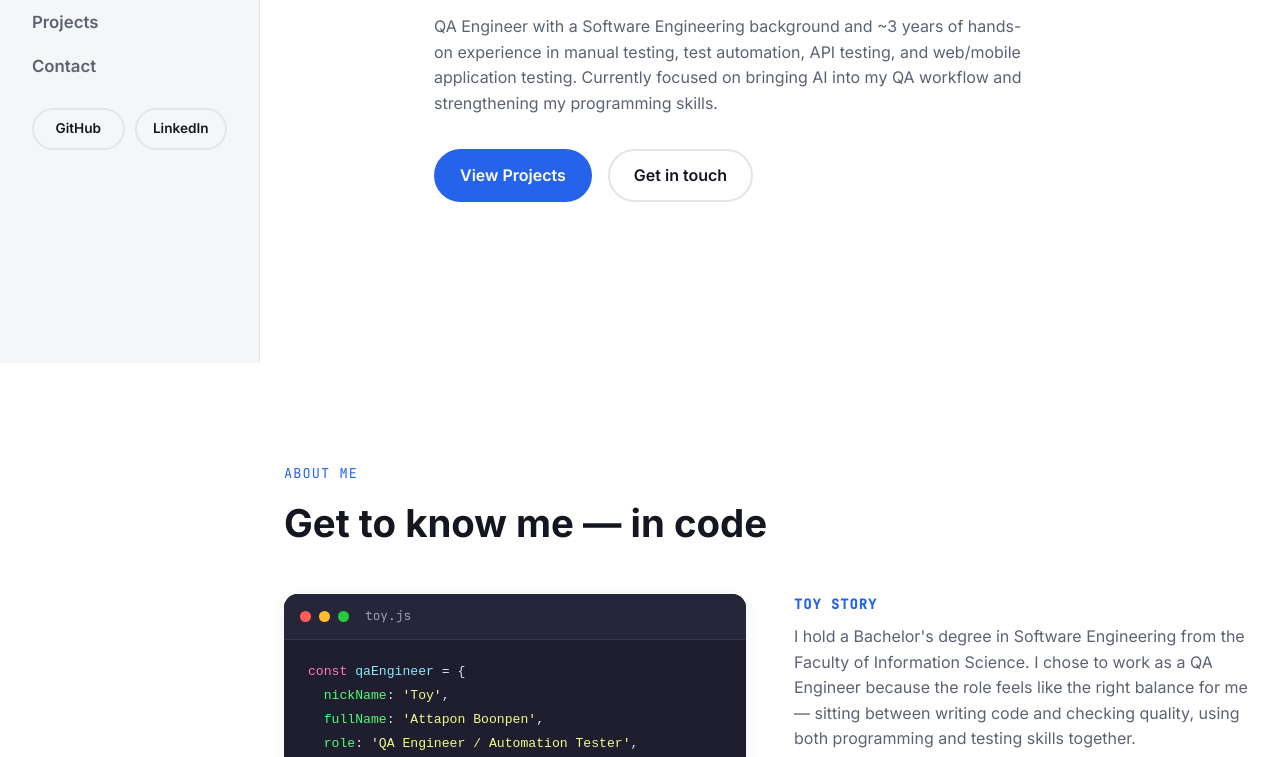
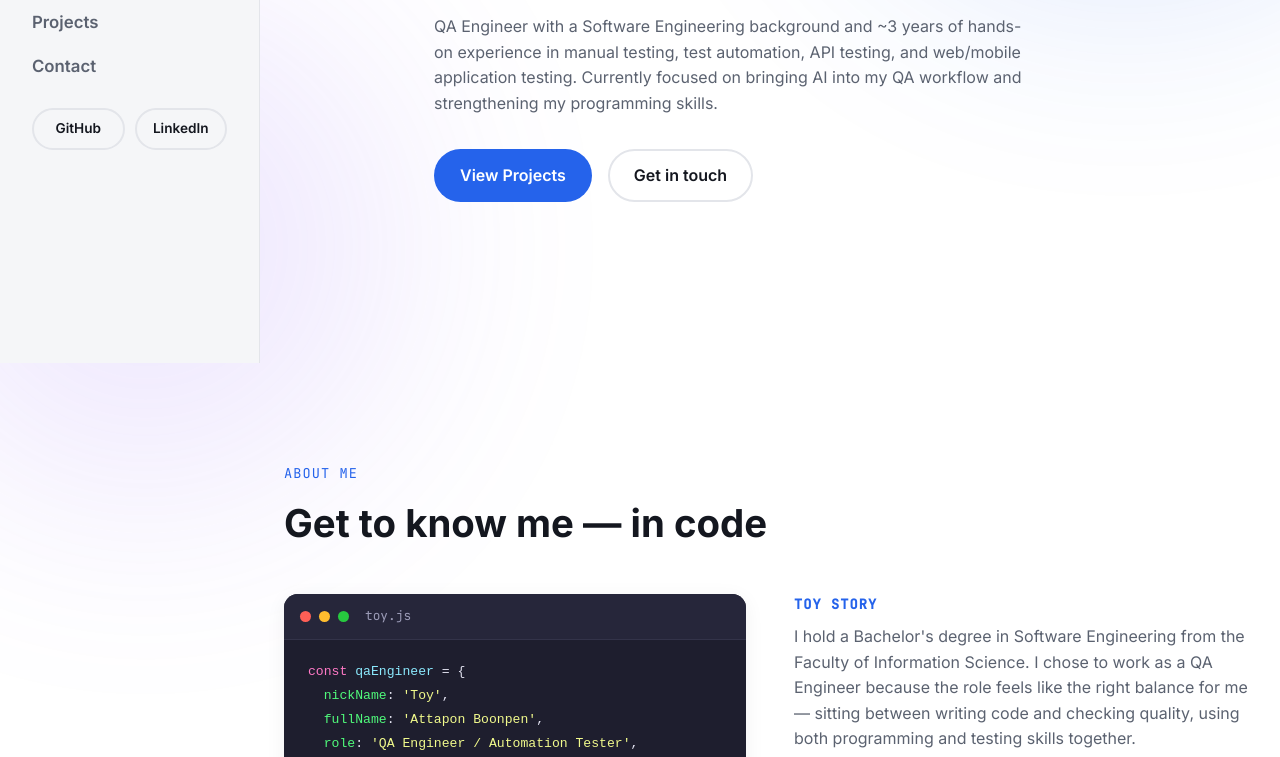
Before and after one commit to toyattapon/toyattapon.github.io, a plain HTML site: page index.html in a window 1280 px wide. Shown: the part 437-1194 px from the top of the page. Drawn offline with Linux system fonts and the light colour scheme; a web font is replaced by a local one.

Commit message:
fix ambient background glow + complete twitter card + prevent theme flash

```diff
--- a/css/style.css
+++ b/css/style.css
@@ -366,6 +366,47 @@ ul { list-style: none; }
    ========================================================= */
 .section { padding: 100px 0; }
 .section-alt { background: var(--bg-alt); }
+
+/* --- Ambient glow: เลเยอร์เดียว fixed ติดจอ ลอยอยู่หลังเนื้อหาทั้งหน้า
+   (เดิมเคยทำเป็น .has-glow แปะซ้ำทุก section — พอมี overflow:hidden ต่อ section
+   มันเลยโดนตัดขอบเป็นชิ้นๆ ที่รอยต่อ section แถมซ้ำแพทเทินเดิม 4 รอบ
+   ย้ายมาไว้ที่ body/html::before ทีเดียว ไม่ผูกกับกล่องของ section ไหนเลย
+   จึงไม่มีขอบให้ตัด — section ที่มีพื้นทึบอยู่แล้ว (.section-alt, การ์ดต่างๆ, sidebar)
+   จะบังมันเป็นธรรมชาติ ส่วน section โปร่งใส (Hero/About/Skills/Contact) จะเห็นมันทะลุผ่าน) --- */
+body { position: relative; }
+
+html::before,
+body::before {
+  content: '';
+  position: fixed;
+  border-radius: 50%;
+  z-index: -1;
+  pointer-events: none; /* กันบัง click/hover ของปุ่ม/ลิงก์ */
+}
+html::before {
+  width: 520px;
+  height: 520px;
+  background: var(--accent);
+  opacity: 0.22;
+  filter: blur(130px);
+  top: -120px;
+  right: -100px;
+  animation: ambientGlowDrift 16s ease-in-out infinite alternate;
+}
+body::before {
+  width: 460px;
+  height: 460px;
+  background: #8b5cf6;
+  opacity: 0.14;
+  filter: blur(110px);
+  bottom: -140px;
+  left: -120px;
+  animation: ambientGlowDrift 22s ease-in-out infinite alternate-reverse;
+}
+@keyframes ambientGlowDrift {
+  from { transform: translate(0, 0) scale(1); }
+  to { transform: translate(40px, -30px) scale(1.1); }
+}
 
 /* --- About --- */
 .about-grid {
--- a/index.html
+++ b/index.html
@@ -16,12 +16,33 @@
   <meta property="og:url" content="https://toyattapon.github.io/" />
   <meta property="og:image" content="https://toyattapon.github.io/assets/profile.jpg" />
   <meta name="twitter:card" content="summary" />
+  <meta name="twitter:title" content="Attapon Boonpen (Toy) — QA Engineer / Software Automation Tester" />
+  <meta name="twitter:description" content="Portfolio of Attapon Boonpen (Toy), QA Engineer & Software Automation Tester specializing in test automation, API testing, and quality engineering." />
+  <meta name="twitter:image" content="https://toyattapon.github.io/assets/profile.jpg" />
 
   <!-- Google Fonts (ฟรี ไม่ต้อง license) -->
   <link rel="preconnect" href="https://fonts.googleapis.com">
   <link href="https://fonts.googleapis.com/css2?family=Inter:wght@400;500;600;700;800&family=Saira+Extra+Condensed:wght@700;800&family=JetBrains+Mono:wght@400;500&display=swap" rel="stylesheet">
 
   <link rel="stylesheet" href="css/style.css" />
+
+  <!-- ตั้งค่า theme/lang ให้ <html> ตั้งแต่ก่อน paint แรก กันจอกะพริบ (flash of wrong theme)
+       ถ้าไปตั้งใน js/script.js ตอนท้าย body เหมือนเดิม จะทันเห็นธีม/ภาษา default ก่อนสลับ 1 จังหวะ -->
+  <script>
+    (function () {
+      try {
+        var theme = localStorage.getItem('theme');
+        var prefersDark = window.matchMedia('(prefers-color-scheme: dark)').matches;
+        if (theme === 'dark' || (!theme && prefersDark)) {
+          document.documentElement.setAttribute('data-theme', 'dark');
+        }
+
+        var lang = localStorage.getItem('lang');
+        var browserLang = (navigator.language || '').toLowerCase();
+        document.documentElement.setAttribute('lang', lang || (browserLang.indexOf('th') === 0 ? 'th' : 'en'));
+      } catch (e) {}
+    })();
+  </script>
 </head>
 <body>
 
```
